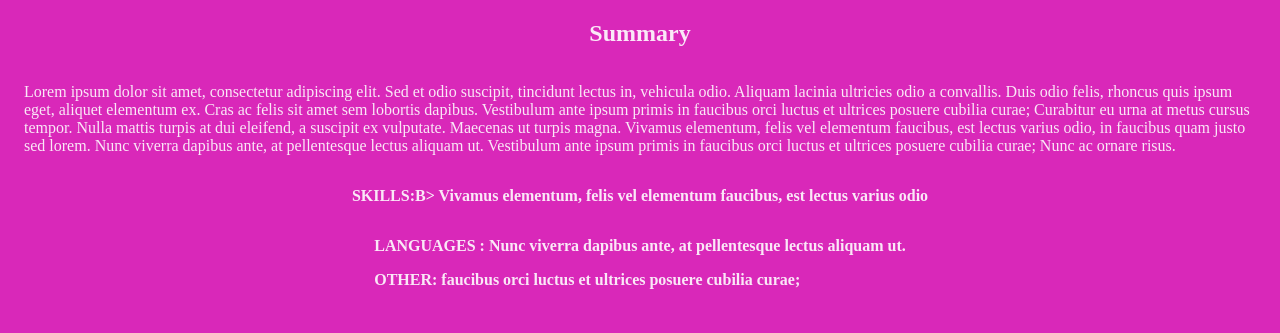
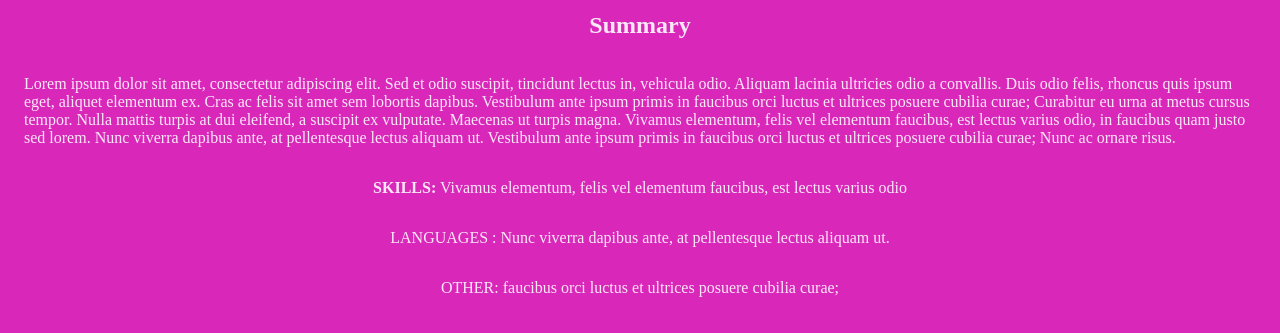
Before and after one commit to shraddhaaundhkar/resume, a plain HTML site: page index.html in a window 1280 px wide. Shown: the part 287-620 px from the top of the page. Drawn offline with Linux system fonts and the light colour scheme.

Commit message:
text bold

```diff
--- a/index.html
+++ b/index.html
@@ -18,7 +18,7 @@
         in faucibus quam justo sed lorem. Nunc viverra dapibus ante, at pellentesque lectus aliquam ut.
         Vestibulum ante ipsum primis in faucibus orci luctus et ultrices posuere cubilia curae;
         Nunc ac ornare risus. </p>
-        <p><b> SKILLS:B> Vivamus elementum, felis vel elementum faucibus, est lectus varius odio </p>
+        <p><b> SKILLS:</b> Vivamus elementum, felis vel elementum faucibus, est lectus varius odio </p>
         <p> LANGUAGES : Nunc viverra dapibus ante, at pellentesque lectus aliquam ut.</p>
         <p> OTHER: faucibus orci luctus et ultrices posuere cubilia curae;</p>
 
```
